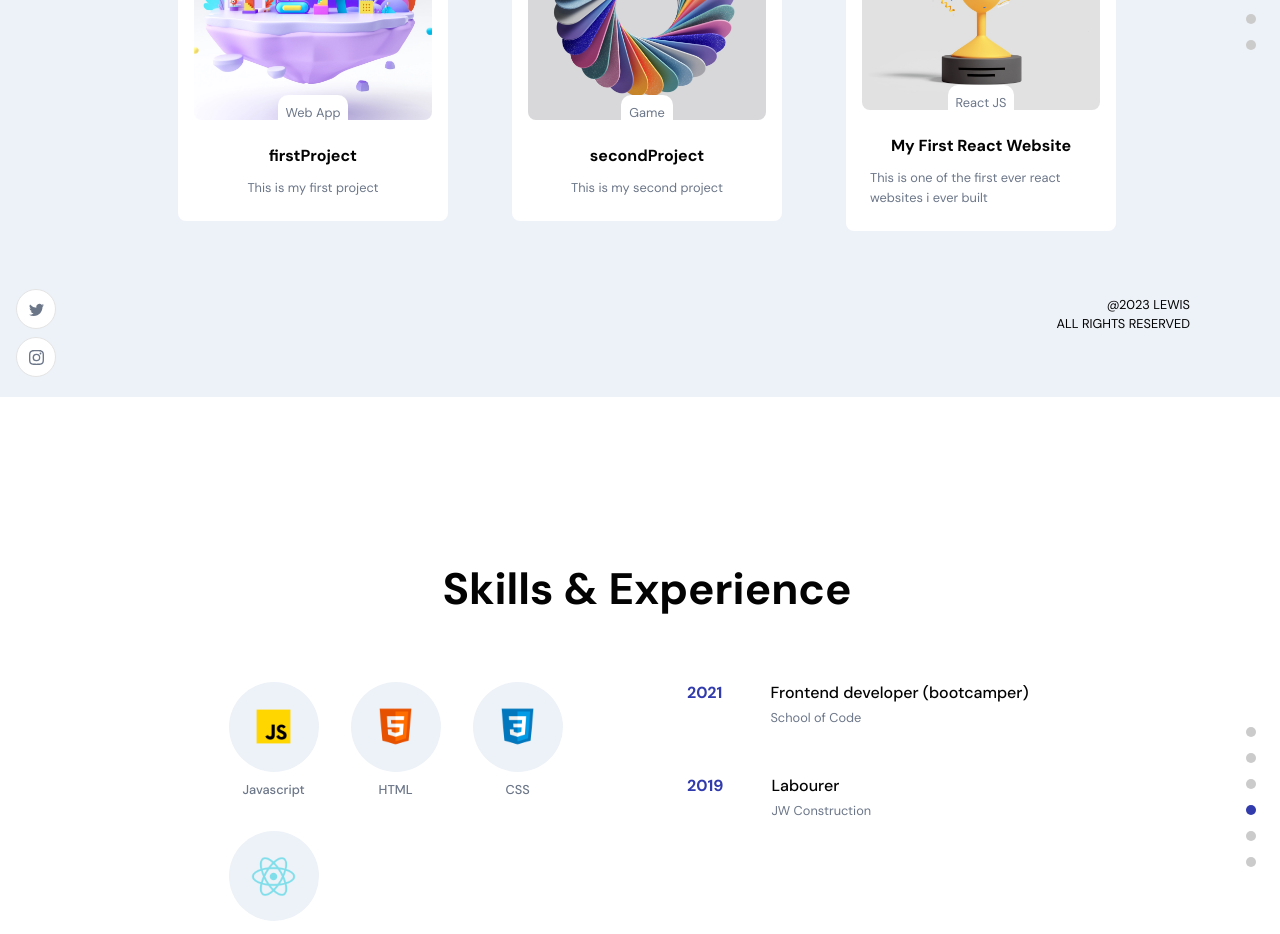
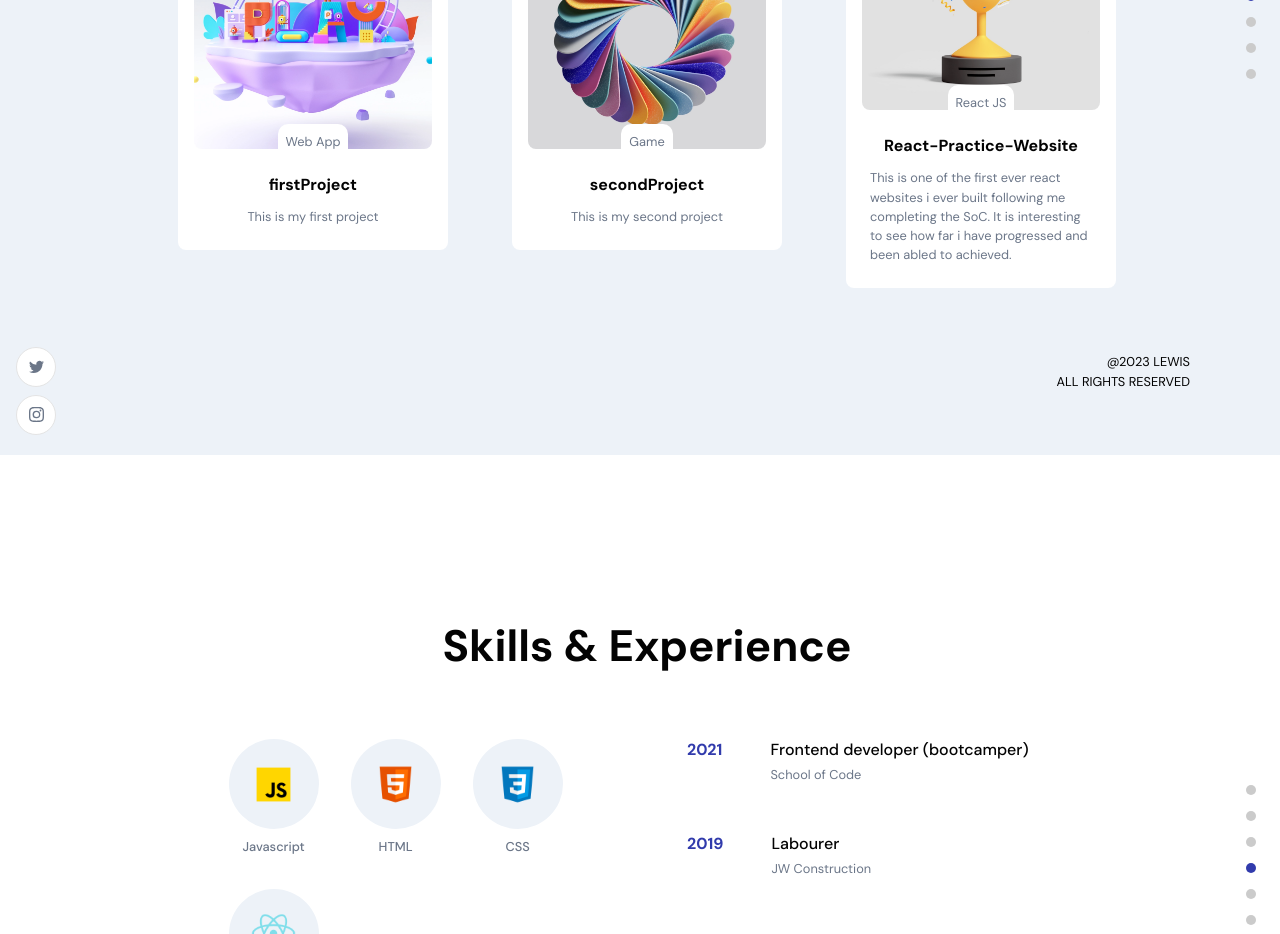
Before and after one commit to LewisMurray00/myPortfolio, a React (Create React App) app: page / in a window 1280 px wide. Shown: the part 2240-3174 px from the top of the page. Built offline with nearby package versions, Linux system fonts and the light colour scheme.

Commit message:
Added an image

```diff
--- a/src/container/Work/Work.jsx
+++ b/src/container/Work/Work.jsx
@@ -26,8 +26,8 @@ const project = [
     all: 'all'
   },
   {
-    title: 'My First React Website',
-    description: 'This is one of the first ever react websites i ever built',
+    title: 'React-Practice-Website',
+    description: 'This is one of the first ever react websites i ever built following me completing the SoC. It is interesting to see how far i have progressed and been abled to achieved.',
     projectLink: 'https://moonlit-biscuit-497934.netlify.app',
     codeLink: 'https://github.com/LewisMurray00/react-practice-website',
     imgUrl: images.about03,
```
Also changed, not shown: src/assets/pokeball.png (added).
